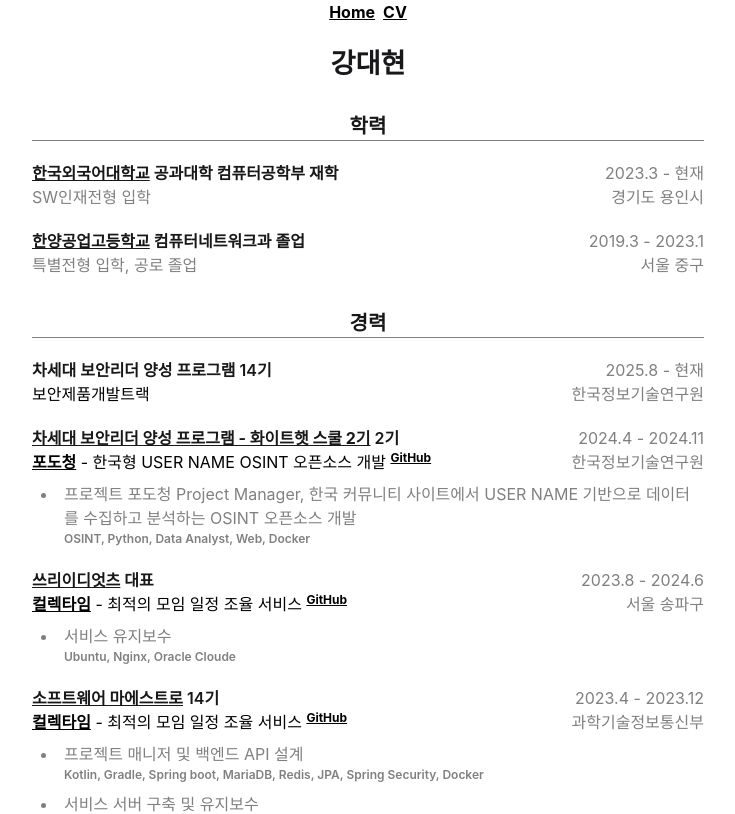
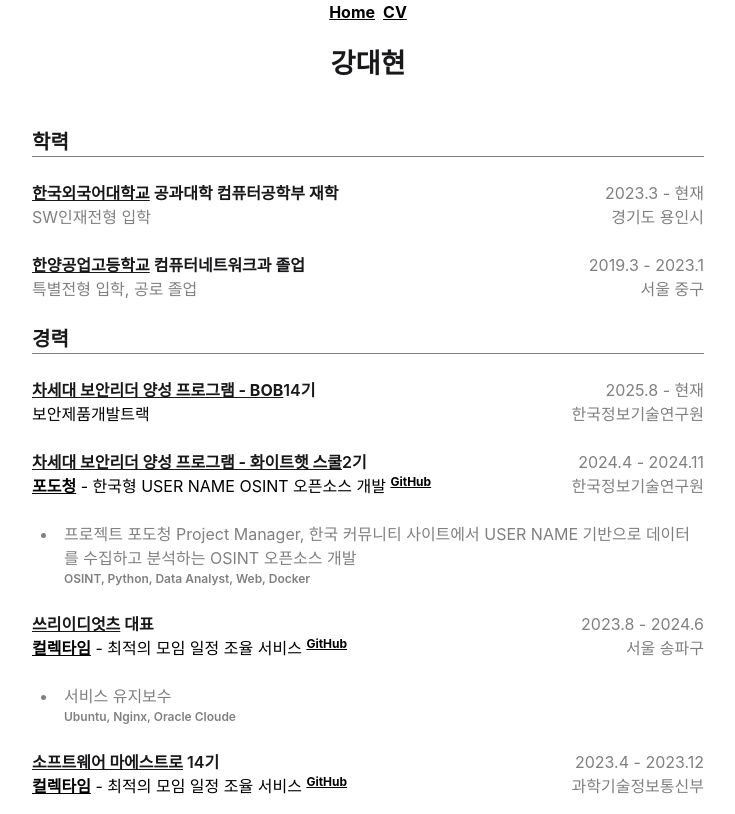
Before and after one commit to daehyuh/daehyundev, a Next.js app: page /cv in a window 1280 px wide. Shown: the top 814 px of the page, without its empty margins (272-1007 px from the left). Built offline with nearby package versions, Linux system fonts and the light colour scheme.

Commit message:
change bob

```diff
--- a/src/app/cv/page.js
+++ b/src/app/cv/page.js
@@ -8,7 +8,7 @@
         <a href="map:서울 경기도 광주시">경기도 광주시</a>
         <a href="mailto:rkdeown10@naver.com">rkdeown10@naver.com</a>
         <a href="tel:010-3822-2413">010-3822-2413</a></p>
-        <article className="prose max-md:prose-sm prose-zinc dark:prose-invert my-8 min-w-full overflow-clip mb-0">
+        <article className="prose max-md:prose-sm prose-zinc dark:prose-invert my-8 min-w-full overflow-clip mb-0 space-y-6">
 
         <h3>학력</h3>
         <p><strong><a href="https://hufs.ac.kr">한국외국어대학교</a> 공과대학 컴퓨터공학부 재학</strong>
@@ -23,11 +23,11 @@
         <h3>경력</h3>
 
 
-        <p><strong><a href="https://www.kitribob.kr/"></a>차세대 보안리더 양성 프로그램 14기</strong>
+        <p><strong><a href="https://www.kitribob.kr/">차세대 보안리더 양성 프로그램 - BOB</a>14기</strong>
         <span className="text-muted-foreground float-end text-right">2025.8 - 현재<br></br>한국정보기술연구원</span><br/></p>
         보안제품개발트랙
 
-        <p><strong><a href="https://whitehatschool.kr/home/kor/main.do">차세대 보안리더 양성 프로그램 - 화이트햇 스쿨 2기</a> 2기</strong>
+        <p><strong><a href="https://whitehatschool.kr/home/kor/main.do">차세대 보안리더 양성 프로그램 - 화이트햇 스쿨</a>2기</strong>
         <span className="text-muted-foreground float-end text-right">2024.4 - 2024.11<br></br>한국정보기술연구원</span><br/></p>
         <a href="https://github.com/Grape-Office">포도청</a> - 한국형 USER NAME OSINT 오픈소스 개발 <sup><a href="https://github.com/Grape-Office">GitHub</a></sup>
         <ul>
--- a/src/app/globals.css
+++ b/src/app/globals.css
@@ -42,7 +42,9 @@
     /* 밑줄  */
     border-bottom: 1px solid hsl(var(--muted-foreground));
     /* 중간정ㄴ렬 */
-    text-align: center;
+    text-align: left;
+    margin-top: 3rem;
+    margin-bottom: 1.2rem;
 }
 
 p{
```
